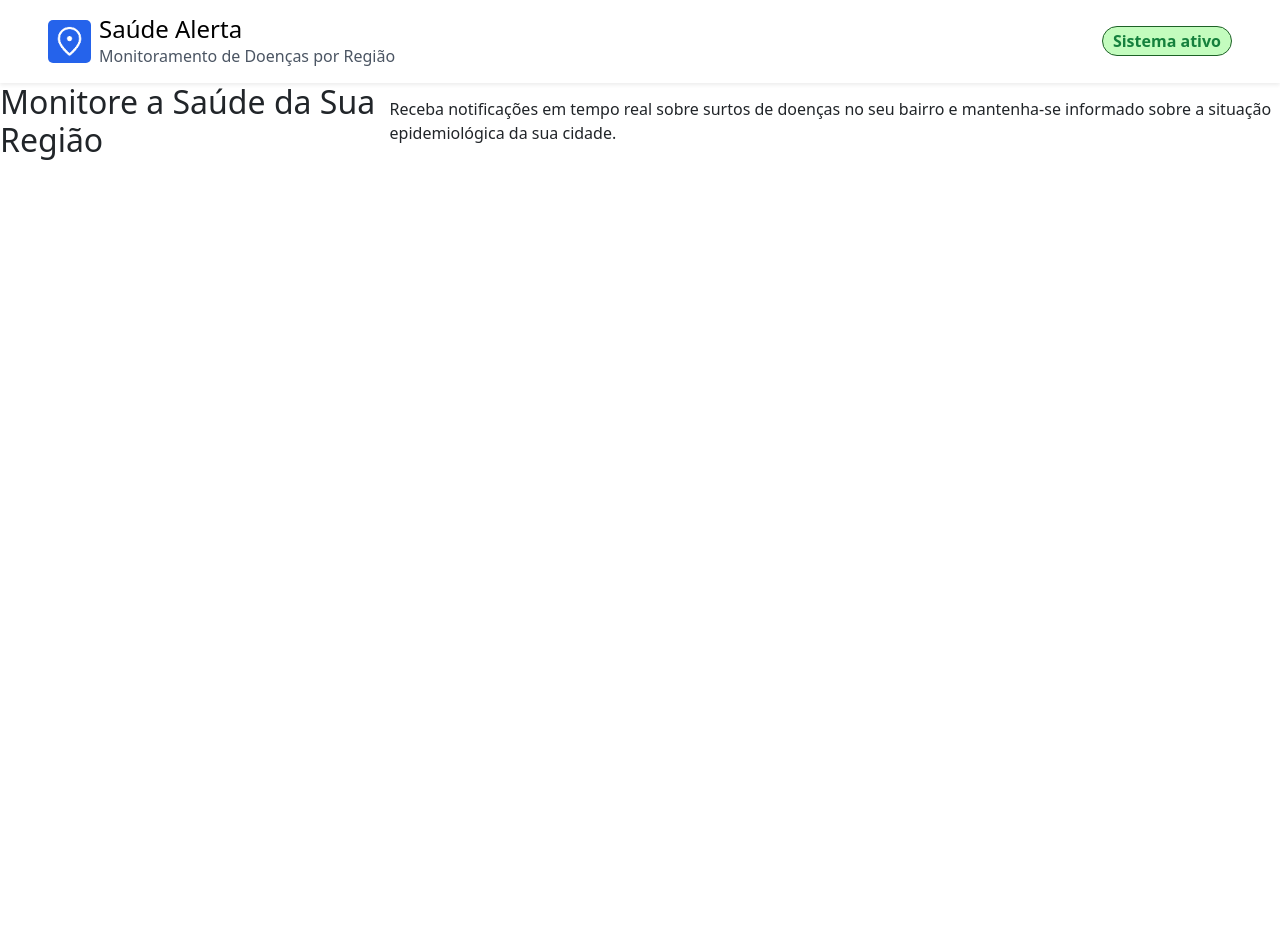
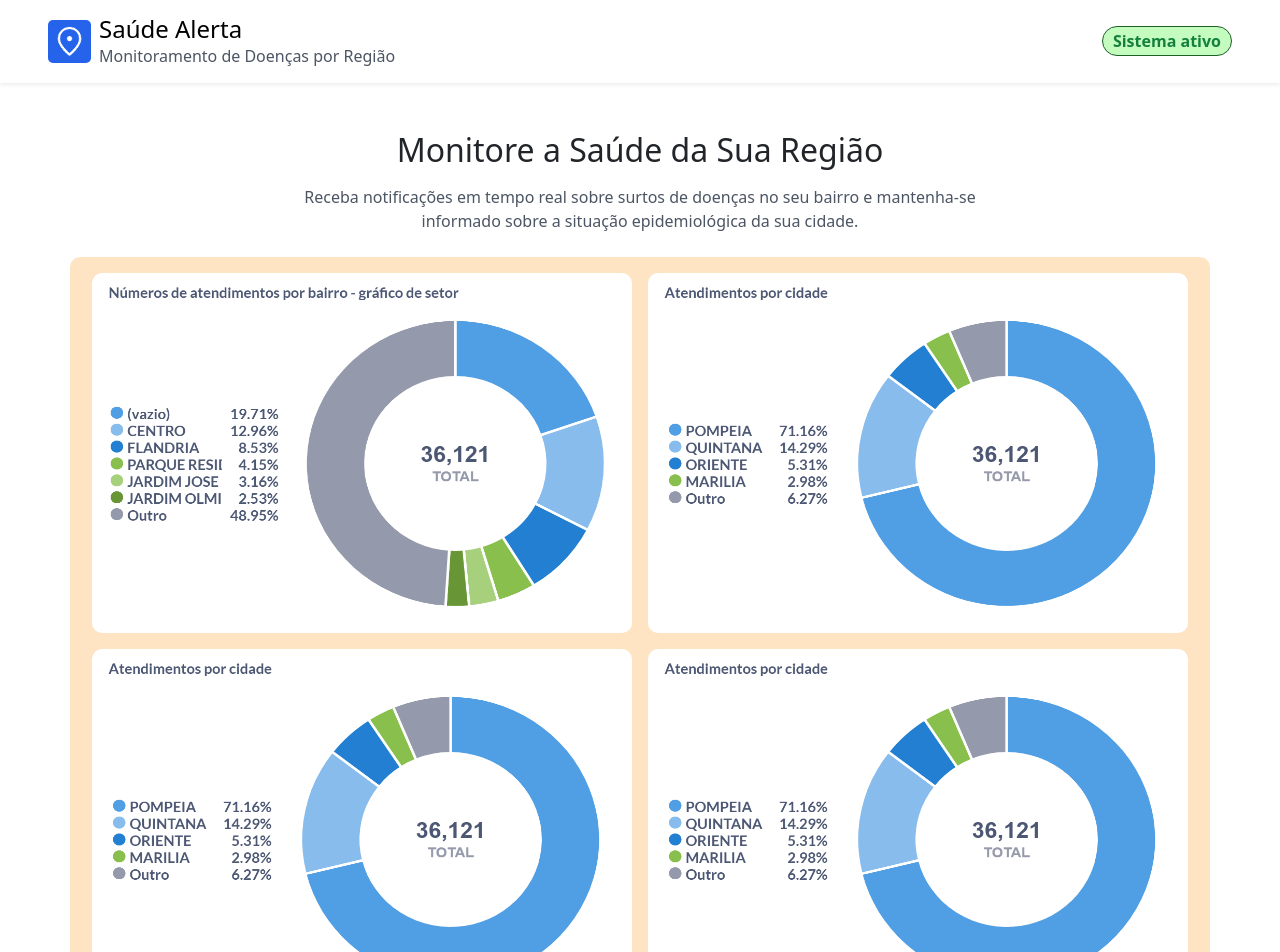
Before and after one commit to Lebron057/doencas_synapse, an Angular app in the folder projeto_doencas/: page / in a window 1280 px wide. Shown: the top 952 px of the page. Before the commit the page ends 800 px from the top, so only its background shows below. Built offline with nearby package versions, Linux system fonts and the light colour scheme.

Commit message:
graficos

```diff
--- a/projeto_doencas/src/app/components/home/home.component.css
+++ b/projeto_doencas/src/app/components/home/home.component.css
@@ -6,6 +6,7 @@
 nav {
     padding-top: 15px;
     padding-bottom: 15px;
+    background-color: #ffffff;
 }
 
 .div_icon_location {
@@ -40,3 +41,20 @@ h1 {
 .subtitulo {
     color: rgb(75 85 99);
 }
+
+.p-subtitulo {
+    color: rgb(75 85 99);
+    text-align: center;
+    max-width: 700px;
+    font-weight: 500;
+}
+
+.bg-gradient {
+    background: linear-gradient(to right, #ffffff, #ffb6b6) !important;
+}
+
+.img-grafico-setor {
+    width: 540px;
+    height: 360px;
+    border-radius: 10px;
+}
--- a/projeto_doencas/src/app/components/home/home.component.html
+++ b/projeto_doencas/src/app/components/home/home.component.html
@@ -1,7 +1,7 @@
 <nav class="d-flex justify-content-between align-items-center shadow-sm">
-    <div class="d-flex align-items-center ms-5  gap-2">
+    <div class="d-flex align-items-center ms-5 gap-2">
         <div class="div_icon_location p-1" style="background-color: #2563eb;">
-            <img class="icon_location" src="assets\images\location_on.png" alt="sexo">
+            <img class="icon_location" src="assets\images\location_on.png" alt="">
         </div>
         <div>
             <h1>Saúde Alerta</h1>
@@ -14,9 +14,30 @@
         </p>
     </div>
 </nav>
-<section>
-    <div class="d-flex justify-content-center align-items-center">
+<section class="pt-5">
+    <div class="d-flex flex-column justify-content-center align-items-center">
         <h2>Monitore a Saúde da Sua Região</h2>
-        <p>Receba notificações em tempo real sobre surtos de doenças no seu bairro e mantenha-se informado sobre a situação epidemiológica da sua cidade.</p>
+        <p class="p-subtitulo mt-3">Receba notificações em tempo real sobre surtos de doenças no seu bairro e mantenha-se informado sobre a situação epidemiológica da sua cidade.</p>
     </div>
 </section>
+<section class="pt-4 d-flex gap-3 container-fluid align-items-center justify-content-center">
+
+    <!--gráfico 1-->
+    <div style="background-color: bisque; border-radius: 10px;" class="d-flex gap-3 p-3 flex-wrap justify-content-center container">
+        <div>
+            <img class="img-grafico-setor" src="assets\images\Números de pessoas por bairro - gráfico de setor-09_06_2025, 10_20_21.png" alt="">
+        </div>
+
+        <!--gráfico 2-->
+        <div>
+            <img class="img-grafico-setor" src="assets\images\Atendimentos por cidade-10_06_2025, 12_33_21.png" alt="">
+        </div>
+        <div>
+            <img class="img-grafico-setor" src="assets\images\Atendimentos por cidade-10_06_2025, 12_33_21.png" alt="">
+        </div>
+        <div>
+            <img class="img-grafico-setor" src="assets\images\Atendimentos por cidade-10_06_2025, 12_33_21.png" alt="">
+        </div>
+    </div>
+
+</section>
```
Also changed, not shown: projeto_doencas/src/assets/images/Atendimentos por cidade-10_06_2025, 12_33_21.png (added).
